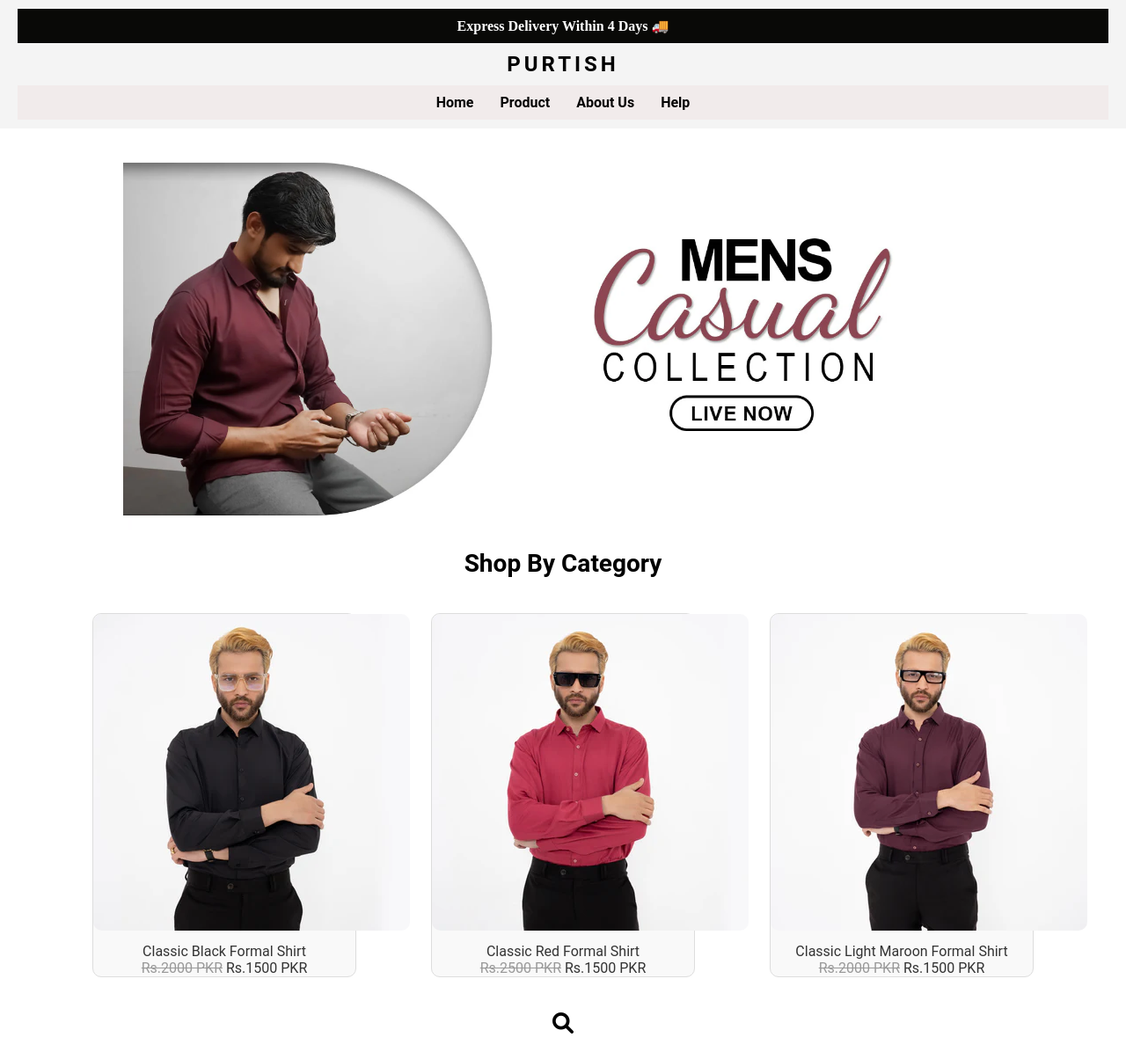
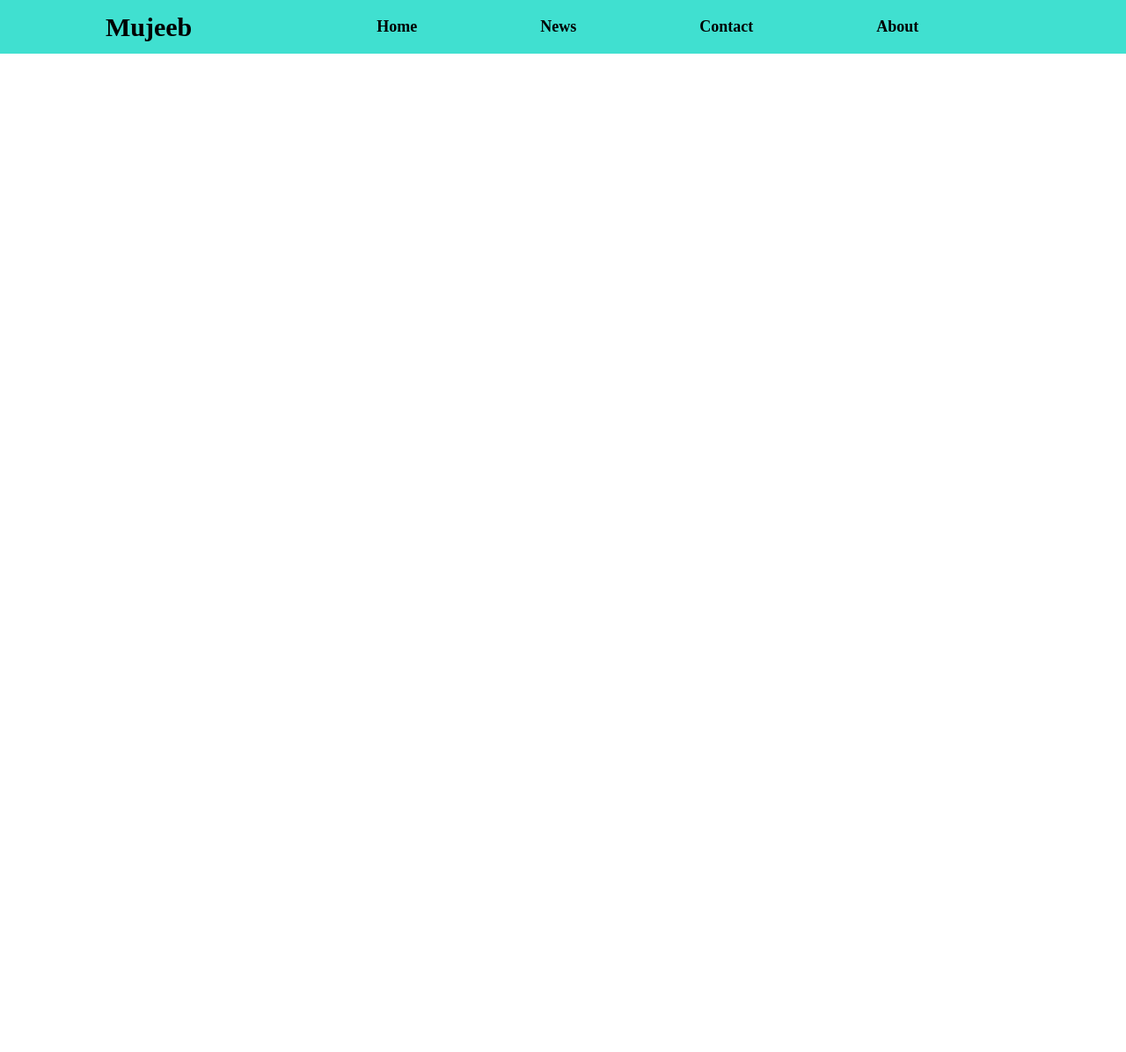
Before and after one commit to mujeeb-tech/css-small-projects, a plain HTML site: page practice/index.html in a window 1280 px wide. Shown: the whole page at 88% size. After the commit the page ends 800 px from the top, so only its background shows below. Drawn offline with Linux system fonts and the light colour scheme.

Commit message:
practice

```diff
--- a/practice/index.html
+++ b/practice/index.html
@@ -1,64 +1,56 @@
 <!DOCTYPE html>
 <html lang="en">
 <head>
-  <meta charset="UTF-8">
-  <meta name="viewport" content="width=device-width, initial-scale=1.0">
-  <title>My Portfolio</title>
-  <link rel="stylesheet" href="style.css">
-  <link href="https://cdnjs.cloudflare.com/ajax/libs/font-awesome/6.0.0/css/all.min.css" rel="stylesheet">
+<meta charset="UTF-8">
+<meta name="viewport" content="width=device-width, initial-scale=1.0">
+<title>Navigation Bar</title>
+<style>
+  * {
+    margin: 0;
+    padding: 0;
+  }
+  ul {
+    list-style-type: none;
+    margin: 0;
+    padding: 0;
+    background-color: turquoise;
+    display: flex;
+    align-items: center;
+  }
+  #logo {
+    font-size: 30px;
+    font-weight: bold;
+    padding: 10px 20px;
+    margin-left: 100px;
+    margin-right: 120px;
+  }
+  li {
+    margin: 0 10px;
+  }
+  a {
+    text-decoration: none;
+    color: black;
+    display: inline-block;
+    padding: 20px 60px;
+    font-size: 18px;
+    font-weight: bold;
+    transition: background 0.3s;
+  }
+  a:hover {
+    background-color: #008b8b;
+    color: white;
+  }
+</style>
 </head>
 <body>
-  <!-- Header Section -->
-  <header>
-    <div class="para">
-      <p>Express Delivery Within 4 Days 🚚</p>
-    </div>
-    <div class="logo">PURTISH</div>
-    <ul class="navlist">
-      <li><a href="#">Home</a></li>
-      <li><a href="#">Product</a></li>
-      <li><a href="#">About Us</a></li>
-      <li><a href="#">Help</a></li>
-    </ul>
-  </header>
 
-  <!-- Slideshow Section -->
-  <section>
-    <div class="showslids">
-      <img src="Slideshow_Casual_shart_20k4.webp" alt="Slideshow" width="1000px">
-    </div>
-  </section>
+<ul>
+  <li id="logo">Mujeeb</li>
+  <li><a href="#home">Home</a></li>
+  <li><a href="#news">News</a></li>
+  <li><a href="#contact">Contact</a></li>
+  <li><a href="#about">About</a></li>
+</ul>
 
-  <!-- Heading Section -->
-  <section>
-    <div class="heading">
-      <h1>Shop By Category</h1>
-    </div>
-  </section>
-
-  <!-- Image Section -->
-  <section>
-    <div class="image-section">
-      <div class="img-card">
-        <img src="DSC04702.webp" alt="Black Formal Shirt">
-        <p>Classic Black Formal Shirt<br><del>Rs.2000 PKR</del> Rs.1500 PKR</p>
-      </div>
-      <div class="img-card">
-        <img src="DSC04658.webp" alt="Red Formal Shirt">
-        <p>Classic Red Formal Shirt<br><del>Rs.2500 PKR</del> Rs.1500 PKR</p>
-      </div>
-      <div class="img-card">
-        <img src="DSC04604.webp" alt="Maroon Formal Shirt">
-        <p>Classic Light Maroon Formal Shirt<br><del>Rs.2000 PKR</del> Rs.1500 PKR</p>
-      </div>
-    </div>
-  </section>
-
-  <!-- Search Icon Section -->
-  <section>
-    <div class="search-icon">
-      <i class="fa fa-search"></i>
-    </div>
-  </section>
 </body>
 </html>
--- a/practice/style.css
+++ b/practice/style.css
@@ -1,119 +1,37 @@
-
-* {
+/* Basic styling for the navbar */
+.navbar {
+    list-style-type: none;
+    padding: 0;
     margin: 0;
-    padding: 0;
-    box-sizing: border-box;
+    background-color: #ba3636;
+    display: flex;
 }
 
-
-  header {
-    background-color: #f4f4f4;
-    padding: 10px 20px;
+.navbar li {
+    flex: 1;
+    text-align: center;
 }
 
-  .para {
-    text-align: center;
-    background-color: #090907;
-    color: rgb(255, 255, 255);
-    padding: 10px 0;
-    font-weight: bold;
+.navbar a {
+    display: block;
+    color: white;
+    padding: 14px;
+    text-decoration: none;
+    position: relative; /* For positioning the underline */
 }
 
-  .logo {
-    text-align: center;
-    font-family: 'Roboto', sans-serif;
-    font-size: 24px;
-    font-weight: bold;
-    letter-spacing: 4px;
-    margin: 10px 0;
+/* Hover effect with underline */
+.navbar a::after {
+    content: "";
+    position: absolute;
+    bottom: 0;
+    left: 0;
+    width: 0;
+    height: 2px;
+    background-color: #fff; /* Color of the underline */
+    transition: width 0.3s ease;
 }
 
-  .navlist {
-    display: flex;
-    justify-content: center;
-    list-style: none;
-    padding: 10px 0;
-    background-color: #f1ebeb;
+.navbar a:hover::after {
+    width: 100%; /* When hovered, the underline will stretch across the whole link */
 }
-
-  .navlist li {
-    margin: 0 15px;
-  }
-
-  .navlist a {
-    text-decoration: none;
-    color: rgb(6, 5, 5);
-    font-family: 'Roboto', sans-serif;
-    font-size: 16px;
-    font-weight: bold;
-    transition: color 0.3s ease;
-  }
-
-  .navlist a:hover {
-    color: #8e7402;
-  }
-
-
-  .showslids img {
-    display: block;
-    margin: 20px auto;
-    border-radius: 10px;
-  }
-
-
-  .heading h1 {
-    text-align: center;
-    font-family: 'Roboto', sans-serif;
-    font-size: 28px;
-    margin: 20px 0;
-  }
-
-
-  .image-section {
-    display: flex;
-    justify-content: space-evenly;
-    padding: 20px;
-  }
-
-  .img-card {
-    text-align: center;
-    background-repeat:no-repeat;
-    font-family: 'Roboto', sans-serif;
-    background-color: #f9f9f9;
-    border: 1px solid #ddd;
-    border-radius: 10px;
-    padding: 0px;
-    width: 300px;
-  }
-
-  .img-card img {
-    border-radius: 10px;
-    background-repeat:no-repeat;
-  }
-
-  .img-card p {
-    margin-top: 10px;
-    font-size: 16px;
-    color: #333;
-  }
-
-  .img-card del {
-    color: #999;
-  }
-
-
-  .search-icon {
-    text-align: center;
-    margin: 20px 0;
-  }
-
-  .search-icon i {
-    font-size: 24px;
-    color: #000000;
-    cursor: pointer;
-    transition: color 0.3s ease;
-  }
-
-  .search-icon i:hover {
-    color: #735c02;
-  }
```
Also changed, not shown: html practice/index.html (added, +17 -0 lines), index.html (+1 -1 lines), practice/code/indexx.html (added, +26 -0 lines), practice/f.html (added, +75 -0 lines), practice/h.html (added, +20 -0 lines), mmm.png (added), practice/code/index.html (added), practice/mujeeb.png (added). Lines whose indentation alone changed are shown as unchanged.
